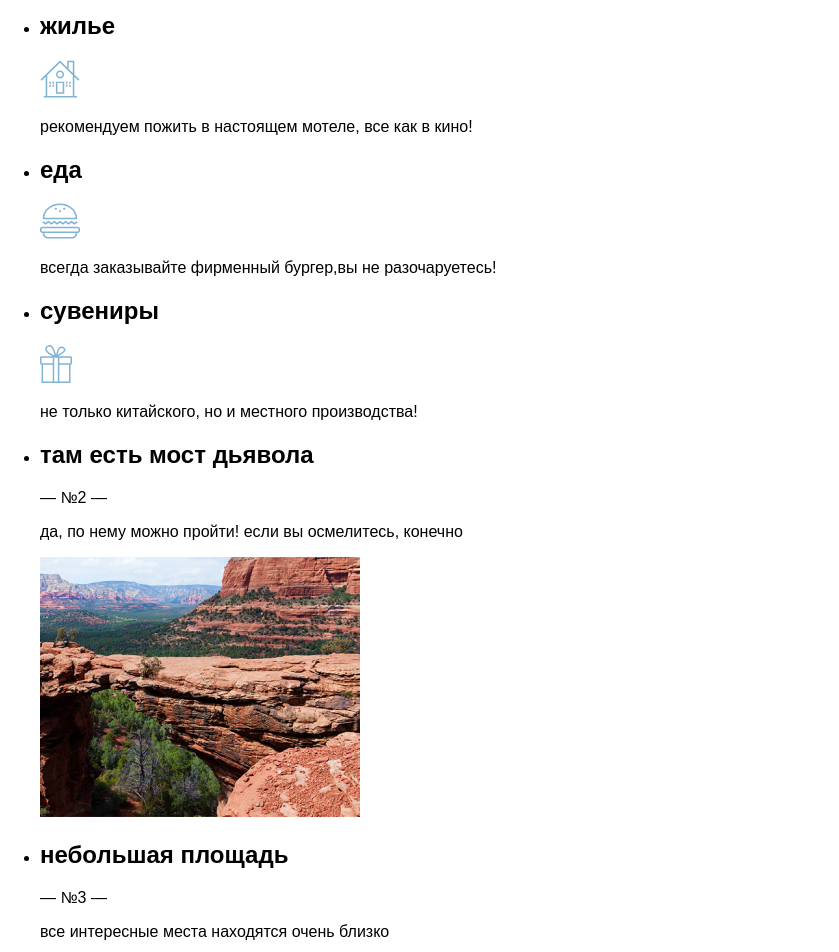
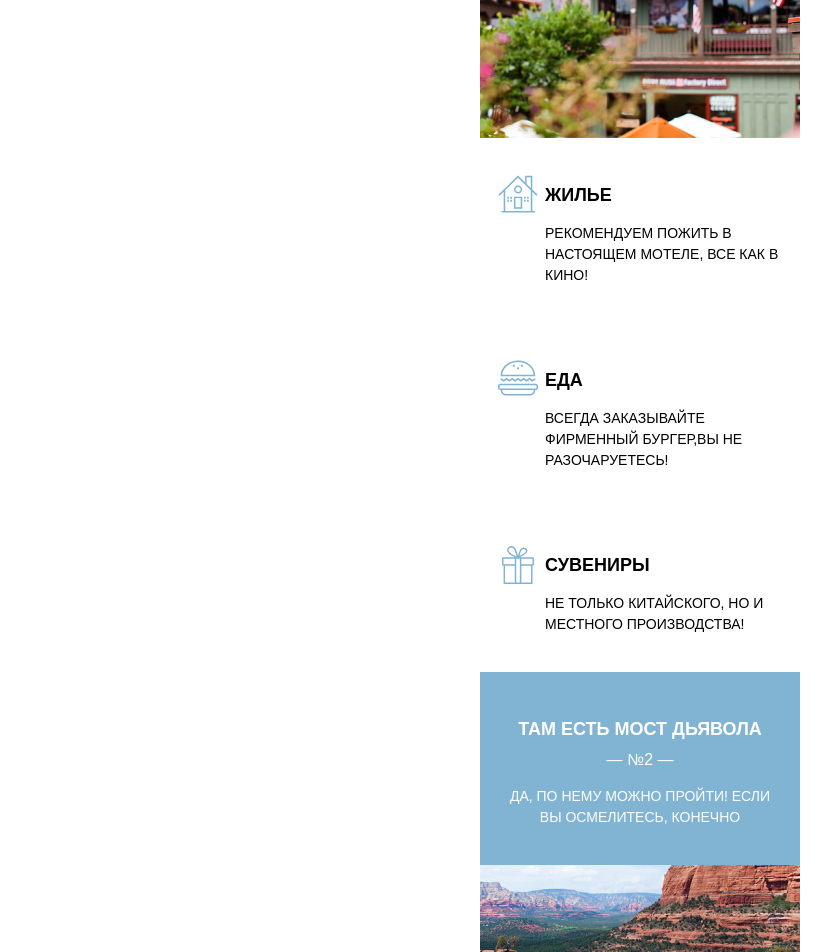
Before and after one commit to htmlacademy-adaptive/2039507-sedona-27, a website: page source/index.html in a window 1280 px wide. Shown: the part 1020-1972 px from the top of the page, without its empty margins (0-839 px from the left). Drawn offline with nearby package versions, Linux system fonts and the light colour scheme; files that its build step writes are made by us from their sources.

Commit message:
добавляет стили description

```diff
--- a/source/index.html
+++ b/source/index.html
@@ -69,177 +69,127 @@
       <div class="description__wrapper">
         <h1 class="visually-hidden">description</h1>
         <ul class="description__list">
-          <li class="description__item item-description">
+          <li
+            class="description__item item-description item-description--first"
+          >
+            <div class="item-description__inner">
               <h2 class="item-description__title">настоящий городок</h2>
               <div class="item-description__counter">— №1 —</div>
               <p class="item-description__quote">
-              седона не аттракцион для туристов, там течет своя жизнь
+                седона не аттракцион для туристов,<br />
+                там течет своя жизнь
               </p>
+            </div>
             <img
               class="item-description__image"
               src="./img/index-image/photo-city@1x 1.png"
               alt="фото города"
+              width="320"
+              height="260"
             />
           </li>
 
           <li class="description__item item-description">
+            <div
+              class="item-description__inner item-description__inner--second"
+            >
+              <div
+                class="item-description__container item-description__container--house"
+              >
                 <h2 class="item-description__title">жилье</h2>
-            <div class="item-description__icon">
-              <svg
-                width="40"
-                height="38"
-                viewBox="0 0 40 38"
-                fill="none"
-                xmlns="http://www.w3.org/2000/svg"
-              >
-                <path
-                  d="M15.9015 33.8041H24.2549V21.646H15.9015V33.8041ZM22.7408 32.3289H17.4155V23.1212H22.6886V32.3289H22.7408Z"
-                  fill="#81B3D2"
-                />
-                <path
-                  d="M38.4036 20.6278L39.5 19.5595L34.3313 14.5233V0.7882H27.1265V7.50314L19.9739 0.584717L0.5 19.6104L1.59639 20.6787L5.66867 16.7108V35.9399H3.63253V37.4152H36.994V35.9399H34.3313V16.6599L38.4036 20.6278ZM28.6406 2.31432H32.7651V13.0481L28.6406 9.02927V2.31432ZM32.8173 35.889H7.23494V15.1846L19.9739 2.72129L32.7651 15.1846V35.889H32.8173Z"
-                  fill="#81B3D2"
-                />
-                <path
-                  d="M16.0582 14.4216C16.0582 16.609 17.8855 18.3895 20.0783 18.3895C22.3233 18.3895 24.1506 16.609 24.1506 14.4216C24.1506 12.2341 22.3233 10.5045 20.0783 10.5045C17.8333 10.5045 16.0582 12.2341 16.0582 14.4216ZM20.0783 11.878C21.4879 11.878 22.6888 12.9972 22.6888 14.4216C22.6888 15.7951 21.5402 16.9651 20.0783 16.9651C18.6687 16.9651 17.4679 15.846 17.4679 14.4216C17.4679 13.0481 18.6687 11.878 20.0783 11.878Z"
-                  fill="#81B3D2"
-                />
-                <path
-                  d="M10.8895 21.646H9.32324V23.63H10.8895V21.646Z"
-                  fill="#81B3D2"
-                />
-                <path
-                  d="M13.9698 21.646H12.4036V23.63H13.9698V21.646Z"
-                  fill="#81B3D2"
-                />
-                <path
-                  d="M10.8895 24.6975H9.32324V26.6815H10.8895V24.6975Z"
-                  fill="#81B3D2"
-                />
-                <path
-                  d="M13.9698 24.6975H12.4036V26.6815H13.9698V24.6975Z"
-                  fill="#81B3D2"
-                />
-                <path
-                  d="M27.5443 21.646H25.978V23.63H27.5443V21.646Z"
-                  fill="#81B3D2"
-                />
-                <path
-                  d="M30.6769 21.646H29.1106V23.63H30.6769V21.646Z"
-                  fill="#81B3D2"
-                />
-                <path
-                  d="M27.5443 24.6975H25.978V26.6815H27.5443V24.6975Z"
-                  fill="#81B3D2"
-                />
-                <path
-                  d="M30.6769 24.6975H29.1106V26.6815H30.6769V24.6975Z"
-                  fill="#81B3D2"
-                />
-              </svg>
-            </div>
                 <p class="item-description__quote">
                   рекомендуем пожить в настоящем мотеле, все как в кино!
                 </p>
+              </div>
+            </div>
           </li>
 
           <li class="description__item item-description">
+            <div
+              class="item-description__inner item-description__inner--second"
+            >
+              <div
+                class="item-description__container item-description__container--burger"
+              >
                 <h2 class="item-description__title">еда</h2>
-            <div class="item-description__icon">
-              <svg
-                width="40"
-                height="36"
-                viewBox="0 0 40 36"
-                fill="none"
-                xmlns="http://www.w3.org/2000/svg"
-              >
-                <path
-                  d="M37.7428 23.8505H2.25722C0.997375 23.8505 0 24.8635 0 26.0285V27.8014C0 28.9664 0.997375 29.9288 2.25722 29.9288H2.78215V30.4354C2.78215 33.2213 5.14436 35.45 7.979 35.45H32.021C34.9081 35.45 37.2178 33.1706 37.2178 30.4354V29.9288H37.7428C38.9501 29.9288 40 28.9664 40 27.7508V25.9779C40 24.8635 39.0026 23.8505 37.7428 23.8505ZM35.6955 30.4354C35.6955 32.3602 34.0682 33.9304 32.0735 33.9304H7.92651C5.93176 33.9304 4.30446 32.3602 4.30446 30.4354V29.9288H35.6955V30.4354ZM38.4252 27.7508C38.4252 28.1053 38.1102 28.4092 37.7428 28.4092H2.25722C1.88976 28.4092 1.5748 28.1053 1.5748 27.7508V25.9779C1.5748 25.674 1.88976 25.3701 2.25722 25.3701H37.7953C38.1627 25.3701 38.4777 25.674 38.4777 26.0285V27.7508H38.4252Z"
-                  fill="#81B3D2"
-                />
-                <path
-                  d="M8.50395 19.7473L11.3386 21.7735L14.2257 19.7473L17.1129 21.7735L20 19.7473L22.8347 21.7735L25.7218 19.7473L28.6089 21.7735L31.4961 19.7473L34.3832 21.7735L37.6903 19.3928L36.7979 18.1771L34.3832 19.8486L31.4961 17.8225L28.6089 19.8486L25.7218 17.8225L22.8347 19.8486L20 17.8225L17.1129 19.8486L14.2257 17.8225L11.3386 19.8486L8.50395 17.8225L5.61682 19.8486L3.20212 18.1771L2.25723 19.3928L5.61682 21.7735L8.50395 19.7473Z"
-                  fill="#81B3D2"
-                />
-                <path
-                  d="M37.2179 16.3032C37.2179 15.9993 37.2704 14.9862 37.2179 14.7836C36.8504 6.88169 29.2913 0.550049 20 0.550049C10.7087 0.550049 3.09712 6.88169 2.72967 14.7836C2.72967 14.9862 2.72967 15.9993 2.72967 16.3032H37.2179ZM20 2.06964C28.399 2.06964 35.3281 7.74279 35.6431 14.7836H4.30447C4.67193 7.74279 11.6011 2.06964 20 2.06964Z"
-                  fill="#81B3D2"
-                />
-                <path
-                  d="M20 9.16113C20.5798 9.16113 21.0499 8.70757 21.0499 8.14807C21.0499 7.58857 20.5798 7.13501 20 7.13501C19.4202 7.13501 18.9501 7.58857 18.9501 8.14807C18.9501 8.70757 19.4202 9.16113 20 9.16113Z"
-                  fill="#81B3D2"
-                />
-                <path
-                  d="M15.8005 6.67871C16.3803 6.67871 16.8504 6.22515 16.8504 5.66565C16.8504 5.10615 16.3803 4.65259 15.8005 4.65259C15.2207 4.65259 14.7506 5.10615 14.7506 5.66565C14.7506 6.22515 15.2207 6.67871 15.8005 6.67871Z"
-                  fill="#81B3D2"
-                />
-                <path
-                  d="M24.1995 6.67871C24.7793 6.67871 25.2493 6.22515 25.2493 5.66565C25.2493 5.10615 24.7793 4.65259 24.1995 4.65259C23.6196 4.65259 23.1496 5.10615 23.1496 5.66565C23.1496 6.22515 23.6196 6.67871 24.1995 6.67871Z"
-                  fill="#81B3D2"
-                />
-              </svg>
-            </div>
                 <p class="item-description__quote">
                   всегда заказывайте фирменный бургер,вы не разочаруетесь!
                 </p>
+              </div>
+            </div>
           </li>
 
           <li class="description__item item-description">
+            <div
+              class="item-description__inner item-description__inner--second"
+            >
+              <div
+                class="item-description__container item-description__container--gift"
+              >
                 <h2 class="item-description__title">сувениры</h2>
-            <div class="item-description__icon">
-              <svg
-                width="32"
-                height="38"
-                viewBox="0 0 32 38"
-                fill="none"
-                xmlns="http://www.w3.org/2000/svg"
-              >
-                <path
-                  d="M30.5778 11.2058H30.527H18.1841C25.0921 7.76156 25.6508 5.58358 25.3968 4.36796C24.8381 2.39259 22.5524 0.873068 20.419 1.68348C17.6254 2.74714 16.8635 6.9005 16.1016 9.88889C15.1365 6.84985 14.2222 3.0004 12.0381 1.02502C11.4286 0.467863 10.5143 -0.0892942 9.14286 0.0120071C7.11111 0.21461 4.21587 2.69649 5.43492 5.48228C6.55238 8.16676 10.2603 9.88888 12.7492 11.2565H1.42222C0.609524 11.2565 0 11.9149 0 12.6747V18.3475C0 19.158 0.660317 19.7658 1.42222 19.7658H1.5746V38H30.527V19.7658H30.5778C31.3905 19.7658 32 19.1073 32 18.3475V12.6747C32 11.8643 31.3397 11.2058 30.5778 11.2058ZM21.2317 2.94975C22.2984 2.79779 23.7206 3.6082 23.873 4.57057C24.0762 5.93813 22.1968 7.2044 21.3333 7.76156C20.0635 8.62262 18.8444 9.07847 17.6762 9.78758C18.0825 7.91351 18.946 3.25365 21.2317 2.94975ZM9.75238 7.91351C8.63492 7.15375 6.50159 5.68488 6.55238 4.01341C6.60317 2.18999 9.44762 0.721116 10.9714 2.08868C12.9016 3.76016 13.8159 7.66026 14.527 10.3954C12.9016 9.58498 11.3778 8.97717 9.75238 7.91351ZM12.7492 36.4805H3.04762V19.7658H12.7492V36.4805ZM12.7492 18.2462H1.52381V12.7253H12.7492V18.2462ZM17.8286 36.4805H14.2222V12.7253H17.8286V36.4805ZM29.0032 36.4805H19.3524V19.7658H29.054V36.4805H29.0032ZM30.4762 18.2462H19.3524V12.7253H30.4762V18.2462Z"
-                  fill="#81B3D2"
-                />
-              </svg>
-            </div>
                 <p class="item-description__quote">
                   не только китайского, но и местного производства!
                 </p>
+              </div>
+            </div>
           </li>
 
-          <li class="description__item item-description">
+          <li
+            class="description__item item-description item-description--third"
+          >
+            <div class="item-description__inner">
               <h2 class="item-description__title">там есть мост дьявола</h2>
               <div class="item-description__counter">— №2 —</div>
               <p class="item-description__quote">
                 да, по нему можно пройти! если вы осмелитесь, конечно
               </p>
+            </div>
             <img
               class="item-description__image"
               src="./img/index-image/photo-bridge@1x 1.png"
               alt="фото моста"
+              width="320"
+              height="260"
             />
           </li>
 
-          <li class="description__item item-description">
+          <li
+            class="description__item item-description item-description--fourth"
+          >
+            <div class="item-description__inner">
               <h2 class="item-description__title">небольшая площадь</h2>
               <div class="item-description__counter">— №3 —</div>
               <p class="item-description__quote">
-              все интересные места находятся очень близко
+                все интересные места находятся<br />
+                очень близко
               </p>
+            </div>
           </li>
 
-          <li class="description__item item-description">
+          <li
+            class="description__item item-description item-description--fourth"
+          >
+            <div class="item-description__inner">
               <h2 class="item-description__title">красивая дорога</h2>
               <div class="item-description__counter">— №4 —</div>
               <p class="item-description__quote">
-              ехать в седону из лас-вегаса совсем не скучно!
+                ехать в седону из лас-вегаса<br />
+                совсем не скучно!
               </p>
+            </div>
           </li>
 
-          <li class="description__item item-description">
+          <li
+            class="description__item item-description item-description--fourth"
+          >
+            <div class="item-description__inner">
               <h2 class="item-description__title">мало туристов</h2>
               <div class="item-description__counter">— №5 —</div>
               <p class="item-description__quote">
-              большинство едет в гранд каньон и толпится там
+                большинство едет в гранд каньон<br />
+                и толпится там
               </p>
+            </div>
           </li>
         </ul>
       </div>
--- /dev/null
+++ b/source/less/blocks/description.less
@@ -0,0 +1,10 @@
+.description__wrapper {
+  width: 320px;
+  margin: 0 auto;
+}
+
+.description__list {
+  margin: 0;
+  padding: 0;
+  list-style: none;
+}
--- a/source/less/blocks/intro.less
+++ b/source/less/blocks/intro.less
@@ -33,7 +33,7 @@
     background: url(/img/index-image/intro-top.svg) no-repeat;
     width: 320px;
     height: 60px;
-    bottom: 183px;
+    bottom: 174px;
     left: -18px;
   }
 }
@@ -44,11 +44,11 @@
   padding: 0;
   text-transform: uppercase;
   font-size: 18px;
-  line-height: 26px;
 }
 
 .intro__paragraph {
   margin: 0 auto;
   padding: 0;
+  margin-bottom: 41px;
   text-transform: uppercase;
 }
--- /dev/null
+++ b/source/less/blocks/item-description.less
@@ -0,0 +1,94 @@
+.item-description {
+  position: relative;
+
+  &--first {
+    background-color: @blue;
+    color: @white;
+    padding-top: 51px;
+
+    &::after {
+      position: absolute;
+      content: "";
+      background: url(/img/index-image/intro-bottom.svg) no-repeat;
+      width: 320px;
+      height: 60px;
+      top: -1px;
+      left: 0;
+    }
+  }
+
+  &--third {
+    background-color: @blue;
+    color: @white;
+  }
+
+  &--fourth {
+    background-color: #eeeeee;
+
+    &:not(:last-child)::before {
+      position: absolute;
+      content: "";
+      background-color: @dark-grey;
+      width: 284px;
+      height: 1px;
+      bottom: 0;
+      left: 6%;
+    }
+  }
+}
+
+.item-description__inner {
+  width: 284px;
+  margin: 0 auto;
+  padding: 37px 18px;
+  text-align: center;
+  text-transform: uppercase;
+
+  &--second {
+    text-align: left;
+    display: flex;
+    flex-wrap: wrap;
+    align-items: flex-end;
+  }
+}
+
+.item-description__container {
+  width: 237px;
+  padding-left: 47px;
+
+  &--house {
+    background: url(/img/index-image/icon-house.svg) no-repeat;
+  }
+
+  &--burger {
+    background: url(/img/index-image/icon-burger.svg) no-repeat;
+  }
+
+  &--gift {
+    background: url(/img/index-image/icon-gift.svg) no-repeat;
+  }
+}
+
+.item-description__title {
+  margin: 0;
+  padding: 0;
+  padding-top: 10px;
+  font-size: 18px;
+  text-transform: uppercase;
+}
+
+.item-description__counter {
+  padding-top: 11px;
+}
+
+.item-description__quote {
+  margin: 0;
+  padding: 0;
+  padding-top: 17px;
+  font-size: 14px;
+  line-height: 21px;
+}
+
+.item-description__image {
+  display: block;
+}
--- a/source/less/global/variables.less
+++ b/source/less/global/variables.less
@@ -3,7 +3,8 @@
 @white: #ffffff;
 @black: #000000;
 @blue: #81b3d2;
-@grey: darken(@white, 50%);
+@grey: #eeeeee;
+@dark-grey: #d6d6d6;
 
 /* font-weight */
 
--- a/source/less/style.less
+++ b/source/less/style.less
@@ -4,3 +4,5 @@
 @import "source/less/blocks/main-header.less";
 @import "source/less/blocks/site-nav.less";
 @import "source/less/blocks/intro.less";
+@import "source/less/blocks/description.less";
+@import "source/less/blocks/item-description.less";
```
Also changed, not shown: source/img/index-image/icon-burger.svg (added), source/img/index-image/icon-gift.svg (added), source/img/index-image/icon-house.svg (added). Lines whose indentation alone changed are shown as unchanged.
